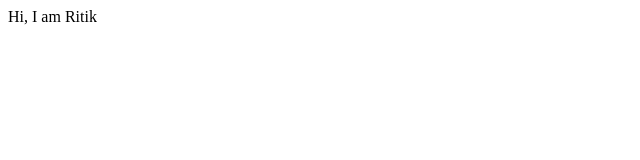
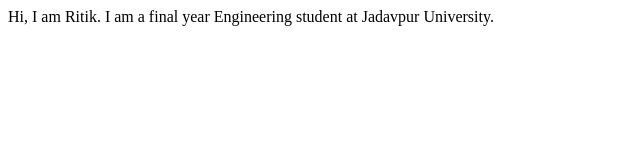
Before and after one commit to RitikRoy040100/ritikroy-portfolio, a plain HTML site: page index.html in a window 1280 px wide. Shown: the whole page, without its empty margins (0-640 px from the left). Drawn offline with Linux system fonts and the light colour scheme.

Commit message:
update text

```diff
--- a/index.html
+++ b/index.html
@@ -8,7 +8,7 @@
 </head>
 <body>
 
-Hi, I am Ritik
+Hi, I am Ritik. I am a final year Engineering student at Jadavpur University.
 
 </body>
 </html>
```
